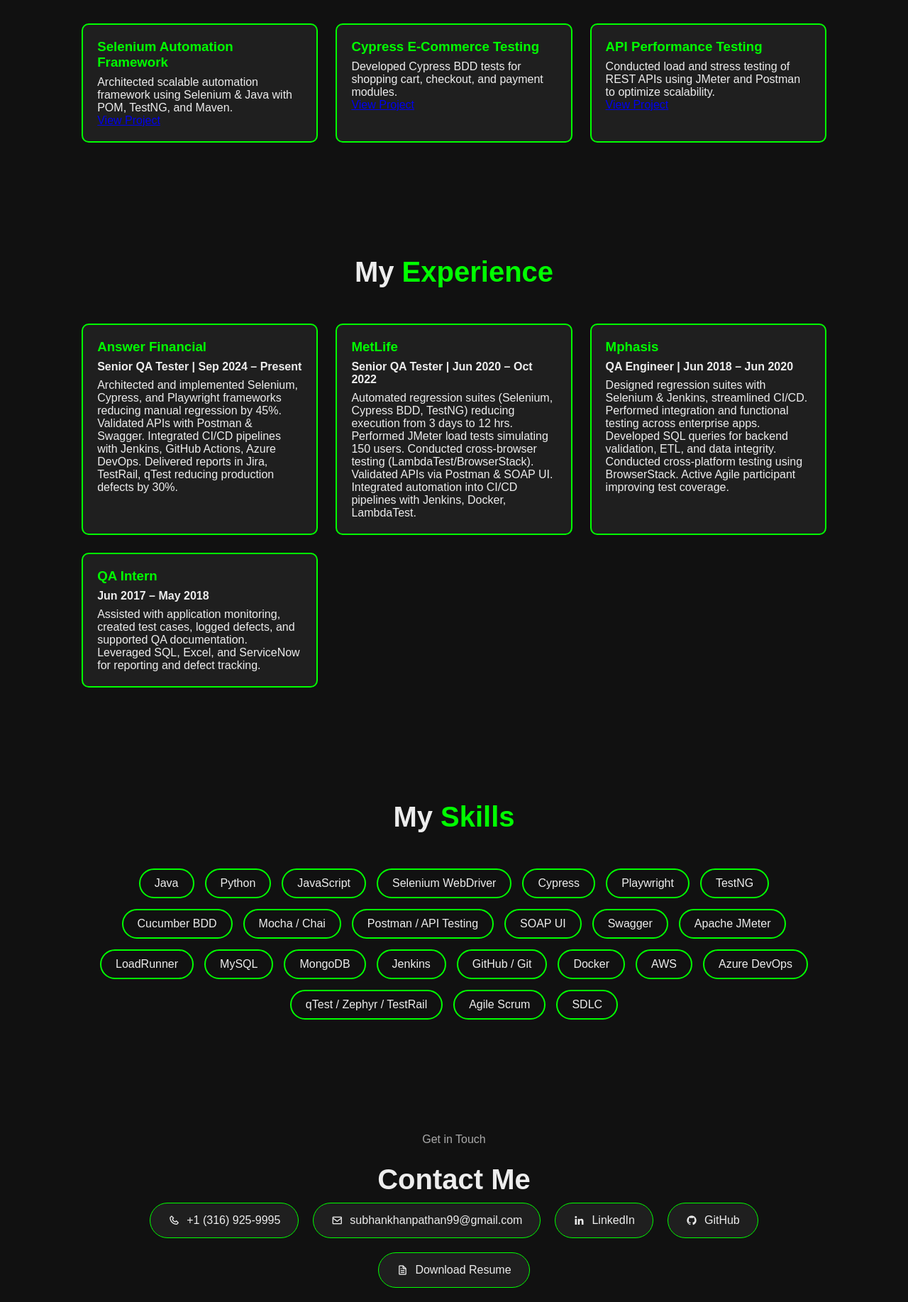
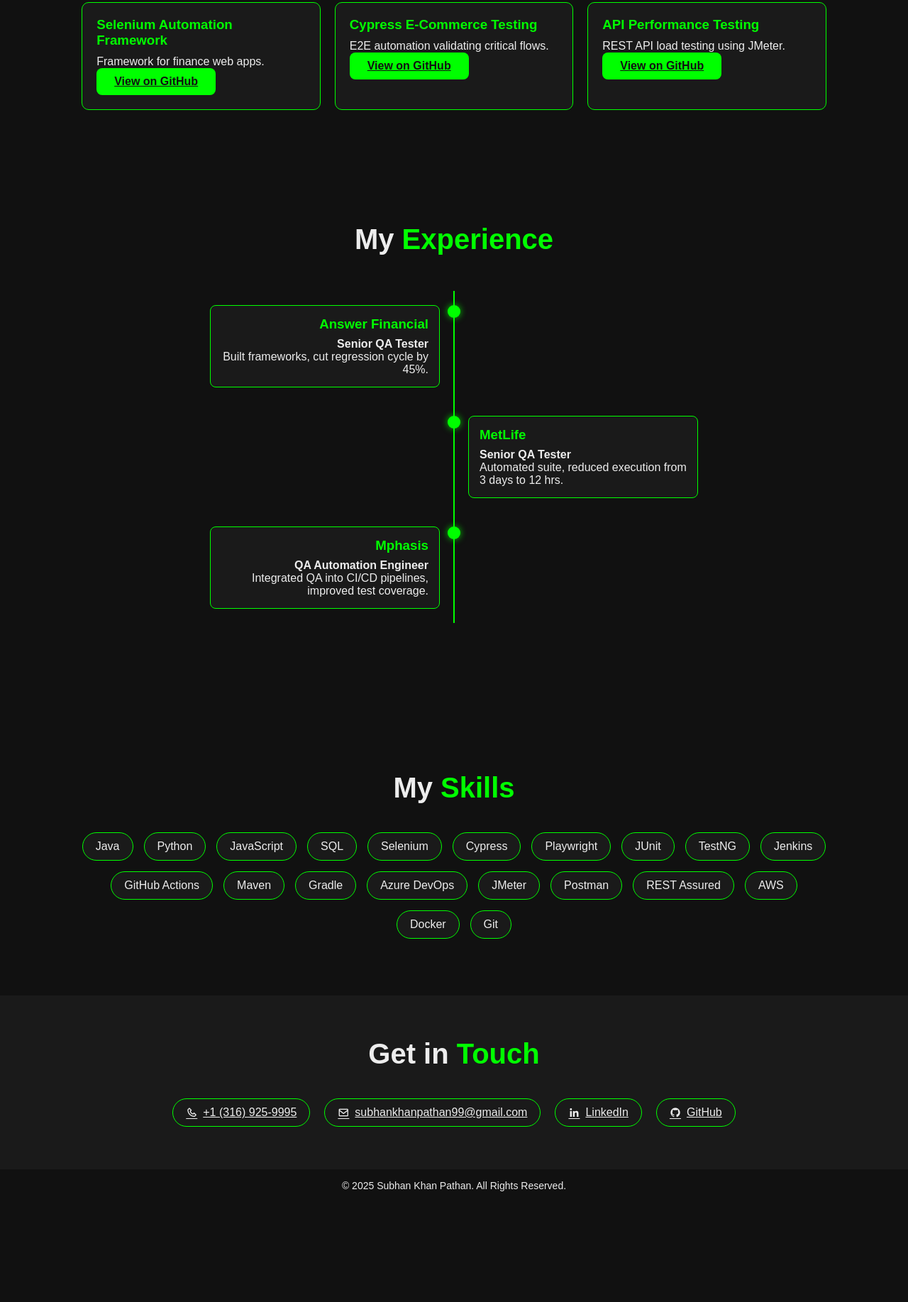
Before and after one commit to SubhanKhanPathan99/SubhanKhanPathan99.github.io, a plain HTML site: page index.html in a window 1280 px wide. Shown: the part 962-2797 px from the top of the page at 71% size. After the commit the page ends 2656 px from the top, so only its background shows below. Drawn offline with nearby package versions, Linux system fonts and the light colour scheme.

Commit message:
Add files via upload

```diff
--- a/index.html
+++ b/index.html
@@ -4,126 +4,327 @@
   <meta charset="UTF-8">
   <meta name="viewport" content="width=device-width, initial-scale=1.0">
   <title>Subhan Khan Pathan - Portfolio</title>
-  <link href="https://unpkg.com/boxicons@2.1.4/css/boxicons.min.css" rel="stylesheet">
+  <link href='https://unpkg.com/boxicons@2.1.4/css/boxicons.min.css' rel='stylesheet'>
 
   <style>
     :root {
       --accent-color: #00ff00;
-      --bg-color: #111111;
-      --secondary-bg: #1f1f1f;
+      --bg-color: #111;
+      --secondary-bg: #1a1a1a;
       --text-color: #ededed;
     }
 
-    body.light-mode {
-      --bg-color: #ffffff;
+    [data-theme="light"] {
+      --bg-color: #fff;
       --secondary-bg: #f5f5f5;
-      --text-color: #111111;
-      --accent-color: #007bff;
+      --text-color: #111;
+      --accent-color: #007f00;
     }
 
-    * { margin: 0; padding: 0; box-sizing: border-box; font-family: 'Poppins', sans-serif; }
-    html { scroll-behavior: smooth; }
-    body { background: var(--bg-color); color: var(--text-color); }
+    * {
+      margin: 0; padding: 0;
+      box-sizing: border-box;
+      font-family: 'Poppins', sans-serif;
+    }
+
+    body {
+      background: var(--bg-color);
+      color: var(--text-color);
+      scroll-behavior: smooth;
+    }
 
     /* Navbar */
     .navbar {
-      position: fixed; top: 0; left: 0; width: 100%;
+      position: fixed;
+      top: 0; left: 0;
+      width: 100%;
       padding: 20px 9%;
-      display: flex; justify-content: space-between; align-items: center;
-      background: rgba(17, 17, 17, 0.9);
-      backdrop-filter: blur(8px);
+      display: flex;
+      justify-content: space-between;
+      align-items: center;
+      background: var(--secondary-bg);
       z-index: 100;
     }
-    .navlist { display: flex; list-style: none; }
-    .navlist li a { margin-left: 30px; color: var(--text-color); text-decoration: none; transition: 0.3s; }
-    .navlist li a:hover, .navlist li a.active { color: var(--accent-color); }
-    #modeToggle { margin-left: 25px; font-size: 24px; cursor: pointer; color: var(--accent-color); }
 
-    /* Sections */
-    section { padding: 100px 9% 60px; }
-    .section-title { text-align: center; font-size: 40px; margin-bottom: 50px; }
-    .section-title span { color: var(--accent-color); }
+    .logo {
+      font-size: 24px;
+      font-weight: 700;
+      color: var(--text-color);
+    }
+
+    .navlist {
+      display: flex;
+      gap: 30px;
+    }
+
+    .navlist a {
+      color: var(--text-color);
+      transition: 0.3s;
+    }
+
+    .navlist a:hover, .navlist a.active {
+      color: var(--accent-color);
+    }
+
+    .toggle-theme {
+      cursor: pointer;
+      font-size: 22px;
+      color: var(--accent-color);
+    }
 
     /* Home */
-    .home { display: flex; align-items: center; justify-content: space-between; min-height: 100vh; gap: 50px; }
-    .home-info { max-width: 600px; }
-    .home-info h1 { font-size: 52px; font-weight: 700; }
-    .home-info h3 { font-size: 28px; margin: 10px 0; }
-    .home-info h3 span { color: var(--accent-color); font-weight: 700; }
-    .home-info p { font-size: 16px; margin: 20px 0 35px; line-height: 1.6; }
-    .btn { padding: 12px 28px; background: var(--accent-color); border: 2px solid var(--accent-color); border-radius: 6px; font-size: 16px; color: #111; font-weight: 600; transition: 0.4s; cursor: pointer; }
-    .btn:hover { background: transparent; color: var(--accent-color); }
+    .home {
+      display: flex;
+      justify-content: space-between;
+      align-items: center;
+      min-height: 100vh;
+      padding: 80px 9% 0;
+      gap: 50px;
+    }
 
-    .home-img { position: relative; width: 320px; height: 320px; }
-    .home-img .img-box { width: 100%; height: 100%; border-radius: 50%; overflow: hidden; display: flex; justify-content: center; align-items: center; }
-    .home-img .img-box img { width: 100%; border-radius: 50%; border: 3px solid var(--accent-color); }
+    .home-info h1 {
+      font-size: 50px;
+    }
+
+    .home-info h3 {
+      font-size: 28px;
+      margin: 10px 0;
+    }
+
+    .home-info h3 span {
+      color: var(--accent-color);
+    }
+
+    .home-info p {
+      margin: 20px 0 30px;
+      line-height: 1.6;
+    }
+
+    .btn {
+      display: inline-block;
+      padding: 10px 25px;
+      background: var(--accent-color);
+      color: #111;
+      border-radius: 8px;
+      font-weight: 600;
+      transition: 0.3s;
+    }
+
+    .btn:hover {
+      background: transparent;
+      border: 2px solid var(--accent-color);
+      color: var(--accent-color);
+    }
+
+    .home-img {
+      position: relative;
+      width: 320px;
+      height: 320px;
+    }
+
+    .home-img img {
+      width: 100%;
+      height: 100%;
+      border-radius: 50%;
+      border: 3px solid var(--accent-color);
+      object-fit: cover;
+    }
 
     .home-img::before, .home-img::after {
       content: '';
-      position: absolute; top: 50%; left: 50%;
-      border: 3px solid transparent; border-radius: 50%;
+      position: absolute;
+      top: 50%; left: 50%;
+      border-radius: 50%;
+      border: 3px solid transparent;
+      transform: translate(-50%, -50%);
     }
+
     .home-img::before {
       width: 100%; height: 100%;
       border-top-color: var(--accent-color);
       border-right-color: var(--accent-color);
-      transform: translate(-50%, -50%);
-      animation: rotateBorder 10s linear infinite;
+      animation: rotate 8s linear infinite;
     }
+
     .home-img::after {
       width: 120%; height: 120%;
       border-bottom-color: var(--accent-color);
       border-left-color: var(--accent-color);
-      transform: translate(-50%, -50%);
-      animation: rotateBorder 12s linear infinite reverse;
-    }
-    @keyframes rotateBorder {
-      0% { transform: translate(-50%,-50%) rotate(0); }
-      100% { transform: translate(-50%,-50%) rotate(360deg); }
+      animation: rotate 10s linear infinite reverse;
     }
 
-    /* Cards */
-    .card-container { display: grid; grid-template-columns: repeat(auto-fit,minmax(280px,1fr)); gap: 25px; }
-    .card { background: var(--secondary-bg); border: 2px solid var(--accent-color); border-radius: 10px; padding: 20px; transition: 0.3s; }
-    .card:hover { transform: translateY(-6px); box-shadow: 0 0 15px rgba(0,255,0,0.4); }
-    .card h3 { color: var(--accent-color); margin-bottom: 8px; }
-    .card h4 { margin-bottom: 8px; }
+    @keyframes rotate {
+      from { transform: translate(-50%, -50%) rotate(0); }
+      to { transform: translate(-50%, -50%) rotate(360deg); }
+    }
+
+    /* Projects */
+    section {
+      padding: 80px 9%;
+    }
+
+    .section-title {
+      text-align: center;
+      font-size: 40px;
+      margin-bottom: 40px;
+    }
+
+    .section-title span {
+      color: var(--accent-color);
+    }
+
+    .project-container {
+      display: grid;
+      grid-template-columns: repeat(auto-fit, minmax(280px, 1fr));
+      gap: 20px;
+    }
+
+    .project-card {
+      border: 1.5px solid var(--accent-color);
+      padding: 20px;
+      border-radius: 10px;
+      background: var(--secondary-bg);
+      transition: 0.3s;
+    }
+
+    .project-card:hover {
+      transform: translateY(-5px);
+      box-shadow: 0 0 20px rgba(0,255,0,0.4);
+    }
+
+    .project-card h3 {
+      margin-bottom: 10px;
+      color: var(--accent-color);
+    }
+
+    /* Experience Timeline */
+    .timeline {
+      position: relative;
+      margin: 50px auto;
+      max-width: 800px;
+    }
+
+    .timeline::before {
+      content: '';
+      position: absolute;
+      top: 0; left: 50%;
+      transform: translateX(-50%);
+      width: 2px;
+      height: 100%;
+      background: var(--accent-color);
+    }
+
+    .timeline-item {
+      position: relative;
+      width: 50%;
+      padding: 20px;
+      box-sizing: border-box;
+      opacity: 0;
+      transform: translateY(50px);
+      transition: all 0.8s ease-out;
+    }
+
+    .timeline-item.show {
+      opacity: 1;
+      transform: translateY(0);
+    }
+
+    .timeline-item:nth-child(odd) {
+      left: 0;
+      text-align: right;
+    }
+
+    .timeline-item:nth-child(even) {
+      left: 50%;
+    }
+
+    .timeline-dot {
+      position: absolute;
+      top: 20px;
+      width: 18px; height: 18px;
+      background: var(--accent-color);
+      border-radius: 50%;
+      box-shadow: 0 0 10px rgba(0,255,0,0.8);
+    }
+
+    .timeline-item:nth-child(odd) .timeline-dot { right: -9px; }
+    .timeline-item:nth-child(even) .timeline-dot { left: -9px; }
+
+    .timeline-content {
+      background: var(--secondary-bg);
+      border: 1px solid var(--accent-color);
+      border-radius: 8px;
+      padding: 15px;
+      display: inline-block;
+      max-width: 90%;
+    }
+
+    .timeline-content h3 {
+      color: var(--accent-color);
+      margin-bottom: 8px;
+    }
 
     /* Skills */
-    .skills-list { display: flex; flex-wrap: wrap; gap: 15px; justify-content: center; }
-    .skill-item {
-      padding: 10px 20px; border: 2px solid var(--accent-color);
-      border-radius: 30px; background: var(--bg-color);
+    .skills-container {
+      display: flex;
+      flex-wrap: wrap;
+      justify-content: center;
+      gap: 15px;
+      margin-top: 30px;
+    }
+
+    .skill {
+      border: 1.5px solid var(--accent-color);
+      padding: 10px 18px;
+      border-radius: 25px;
+      background: var(--secondary-bg);
+      color: var(--text-color);
       transition: 0.3s;
     }
-    .skill-item:hover { background: var(--accent-color); color: #111; }
+
+    .skill:hover {
+      background: var(--accent-color);
+      color: #111;
+      transform: scale(1.05);
+    }
 
     /* Contact */
-    .contact { text-align: center; background: var(--bg-color); color: var(--text-color); }
-    .contact h2 { font-size: 40px; margin-bottom: 10px; }
-    .contact p { color: #aaa; margin-bottom: 25px; }
-    .contact-box { display: flex; justify-content: center; gap: 20px; flex-wrap: wrap; }
-    .contact-item {
-      display: flex; align-items: center; gap: 10px;
-      background: var(--secondary-bg); padding: 15px 25px;
-      border-radius: 40px; border: 1px solid var(--accent-color);
-      font-size: 16px; color: var(--text-color);
-      opacity: 0; transform: translateY(30px);
-      transition: all 0.6s ease;
+    .contact {
+      text-align: center;
+      background: var(--secondary-bg);
+      padding: 60px 9%;
     }
-    .contact-item a { color: var(--text-color); text-decoration: none; }
 
-    .contact-item.show { opacity: 1; transform: translateY(0); }
+    .contact-icons {
+      display: flex;
+      flex-wrap: wrap;
+      justify-content: center;
+      gap: 20px;
+      margin-top: 20px;
+    }
 
-    body:not(.light-mode) .contact-item:hover {
+    .contact-icons a {
+      display: flex;
+      align-items: center;
+      gap: 8px;
+      border: 1.5px solid var(--accent-color);
+      padding: 10px 18px;
+      border-radius: 25px;
+      color: var(--text-color);
+      transition: 0.3s;
+    }
+
+    .contact-icons a:hover {
       background: var(--accent-color);
       color: #111;
-      box-shadow: 0 0 15px var(--accent-color), 0 0 25px var(--accent-color);
-      transform: scale(1.08);
     }
 
-    footer { text-align: center; padding: 20px; background: #0c0c0c; color: #aaa; }
-    body.light-mode footer { background: #f5f5f5; color: #333; }
+    footer {
+      text-align: center;
+      padding: 15px;
+      font-size: 14px;
+      background: var(--bg-color);
+    }
   </style>
 </head>
 <body>
@@ -136,135 +337,143 @@
       <li><a href="#experience">Experience</a></li>
       <li><a href="#skills">Skills</a></li>
       <li><a href="#contact">Contact</a></li>
-      <i class='bx bx-moon' id="modeToggle"></i>
     </ul>
+    <i class='bx bx-moon toggle-theme'></i>
   </nav>
 
   <!-- Home -->
   <section id="home" class="home">
     <div class="home-info">
       <h1>Subhan Khan Pathan</h1>
-      <h3>I'm a <span id="typing-text"></span></h3>
-      <p>Senior QA Automation Engineer with 6+ years of experience delivering high-quality software solutions across finance, insurance, retail, and e-commerce industries.</p>
-      <a href="resume.pdf" download class="btn">Download CV</a>
+      <h3>I'm a <span id="job-title">QA Automation Engineer</span></h3>
+      <p>Senior QA Automation Engineer with 6+ years of experience delivering high-quality solutions across finance, insurance, retail, and e-commerce.</p>
+      <a href="Resume.pdf" download class="btn">Download CV</a>
     </div>
     <div class="home-img">
-      <div class="img-box">
-        <img src="profile.jpg" alt="Subhan Khan Pathan">
-      </div>
+      <img src="Image.png" alt="Profile">
     </div>
   </section>
 
   <!-- Projects -->
-  <section id="projects" class="projects">
+  <section id="projects">
     <h2 class="section-title">My Recent <span>Projects</span></h2>
-    <div class="card-container">
-      <div class="card">
+    <div class="project-container">
+      <div class="project-card">
         <h3>Selenium Automation Framework</h3>
-        <p>Architected scalable automation framework using Selenium & Java with POM, TestNG, and Maven.</p>
-        <a href="https://github.com/your-username/selenium-framework" target="_blank">View Project</a>
+        <p>Framework for finance web apps.</p>
+        <a href="https://github.com/SubhanKhanPathan99/selenium-framework" target="_blank" class="btn">View on GitHub</a>
       </div>
-      <div class="card">
+      <div class="project-card">
         <h3>Cypress E-Commerce Testing</h3>
-        <p>Developed Cypress BDD tests for shopping cart, checkout, and payment modules.</p>
-        <a href="https://github.com/your-username/cypress-ecommerce" target="_blank">View Project</a>
+        <p>E2E automation validating critical flows.</p>
+        <a href="https://github.com/SubhanKhanPathan99/cypress-ecommerce" target="_blank" class="btn">View on GitHub</a>
       </div>
-      <div class="card">
+      <div class="project-card">
         <h3>API Performance Testing</h3>
-        <p>Conducted load and stress testing of REST APIs using JMeter and Postman to optimize scalability.</p>
-        <a href="https://github.com/your-username/api-performance" target="_blank">View Project</a>
+        <p>REST API load testing using JMeter.</p>
+        <a href="https://github.com/SubhanKhanPathan99/api-testing" target="_blank" class="btn">View on GitHub</a>
       </div>
     </div>
   </section>
 
   <!-- Experience -->
-  <section id="experience" class="experience">
+  <section id="experience">
     <h2 class="section-title">My <span>Experience</span></h2>
-    <div class="card-container">
-      <div class="card"><h3>Answer Financial</h3><h4>Senior QA Tester | Sep 2024 – Present</h4><p>Architected and implemented Selenium, Cypress, and Playwright frameworks reducing manual regression by 45%. Validated APIs with Postman & Swagger. Integrated CI/CD pipelines with Jenkins, GitHub Actions, Azure DevOps. Delivered reports in Jira, TestRail, qTest reducing production defects by 30%.</p></div>
-      <div class="card"><h3>MetLife</h3><h4>Senior QA Tester | Jun 2020 – Oct 2022</h4><p>Automated regression suites (Selenium, Cypress BDD, TestNG) reducing execution from 3 days to 12 hrs. Performed JMeter load tests simulating 150 users. Conducted cross-browser testing (LambdaTest/BrowserStack). Validated APIs via Postman & SOAP UI. Integrated automation into CI/CD pipelines with Jenkins, Docker, LambdaTest.</p></div>
-      <div class="card"><h3>Mphasis</h3><h4>QA Engineer | Jun 2018 – Jun 2020</h4><p>Designed regression suites with Selenium & Jenkins, streamlined CI/CD. Performed integration and functional testing across enterprise apps. Developed SQL queries for backend validation, ETL, and data integrity. Conducted cross-platform testing using BrowserStack. Active Agile participant improving test coverage.</p></div>
-      <div class="card"><h3>QA Intern</h3><h4>Jun 2017 – May 2018</h4><p>Assisted with application monitoring, created test cases, logged defects, and supported QA documentation. Leveraged SQL, Excel, and ServiceNow for reporting and defect tracking.</p></div>
+    <div class="timeline">
+
+      <div class="timeline-item">
+        <div class="timeline-dot"></div>
+        <div class="timeline-content">
+          <h3>Answer Financial</h3>
+          <p><strong>Senior QA Tester</strong><br>Built frameworks, cut regression cycle by 45%.</p>
+        </div>
+      </div>
+
+      <div class="timeline-item">
+        <div class="timeline-dot"></div>
+        <div class="timeline-content">
+          <h3>MetLife</h3>
+          <p><strong>Senior QA Tester</strong><br>Automated suite, reduced execution from 3 days to 12 hrs.</p>
+        </div>
+      </div>
+
+      <div class="timeline-item">
+        <div class="timeline-dot"></div>
+        <div class="timeline-content">
+          <h3>Mphasis</h3>
+          <p><strong>QA Automation Engineer</strong><br>Integrated QA into CI/CD pipelines, improved test coverage.</p>
+        </div>
+      </div>
+
     </div>
   </section>
 
   <!-- Skills -->
-  <section id="skills" class="skills">
+  <section id="skills">
     <h2 class="section-title">My <span>Skills</span></h2>
-    <div class="skills-list">
-      <div class="skill-item">Java</div>
-      <div class="skill-item">Python</div>
-      <div class="skill-item">JavaScript</div>
-      <div class="skill-item">Selenium WebDriver</div>
-      <div class="skill-item">Cypress</div>
-      <div class="skill-item">Playwright</div>
-      <div class="skill-item">TestNG</div>
-      <div class="skill-item">Cucumber BDD</div>
-      <div class="skill-item">Mocha / Chai</div>
-      <div class="skill-item">Postman / API Testing</div>
-      <div class="skill-item">SOAP UI</div>
-      <div class="skill-item">Swagger</div>
-      <div class="skill-item">Apache JMeter</div>
-      <div class="skill-item">LoadRunner</div>
-      <div class="skill-item">MySQL</div>
-      <div class="skill-item">MongoDB</div>
-      <div class="skill-item">Jenkins</div>
-      <div class="skill-item">GitHub / Git</div>
-      <div class="skill-item">Docker</div>
-      <div class="skill-item">AWS</div>
-      <div class="skill-item">Azure DevOps</div>
-      <div class="skill-item">qTest / Zephyr / TestRail</div>
-      <div class="skill-item">Agile Scrum</div>
-      <div class="skill-item">SDLC</div>
+    <div class="skills-container">
+      <span class="skill">Java</span>
+      <span class="skill">Python</span>
+      <span class="skill">JavaScript</span>
+      <span class="skill">SQL</span>
+      <span class="skill">Selenium</span>
+      <span class="skill">Cypress</span>
+      <span class="skill">Playwright</span>
+      <span class="skill">JUnit</span>
+      <span class="skill">TestNG</span>
+      <span class="skill">Jenkins</span>
+      <span class="skill">GitHub Actions</span>
+      <span class="skill">Maven</span>
+      <span class="skill">Gradle</span>
+      <span class="skill">Azure DevOps</span>
+      <span class="skill">JMeter</span>
+      <span class="skill">Postman</span>
+      <span class="skill">REST Assured</span>
+      <span class="skill">AWS</span>
+      <span class="skill">Docker</span>
+      <span class="skill">Git</span>
     </div>
   </section>
 
   <!-- Contact -->
   <section id="contact" class="contact">
-    <p>Get in Touch</p>
-    <h2>Contact Me</h2>
-    <div class="contact-box">
-      <div class="contact-item"><i class='bx bx-phone'></i><a href="tel:+13169259995">+1 (316) 925-9995</a></div>
-      <div class="contact-item"><i class='bx bx-envelope'></i><a href="mailto:subhankhanpathan99@gmail.com">subhankhanpathan99@gmail.com</a></div>
-      <div class="contact-item"><i class='bx bxl-linkedin'></i><a href="https://www.linkedin.com/in/pathan-subhan-khan-256547147" target="_blank">LinkedIn</a></div>
-      <div class="contact-item"><i class='bx bxl-github'></i><a href="https://github.com/SubhanKhanPathan99" target="_blank">GitHub</a></div>
-      <div class="contact-item"><i class='bx bx-file'></i><a href="resume.pdf" download>Download Resume</a></div>
+    <h2 class="section-title">Get in <span>Touch</span></h2>
+    <div class="contact-icons">
+      <a href="tel:+13169259995"><i class='bx bx-phone'></i> +1 (316) 925-9995</a>
+      <a href="mailto:subhankhanpathan99@gmail.com"><i class='bx bx-envelope'></i> subhankhanpathan99@gmail.com</a>
+      <a href="https://www.linkedin.com/in/pathan-subhan-khan-256547147/" target="_blank"><i class='bx bxl-linkedin'></i> LinkedIn</a>
+      <a href="https://github.com/SubhanKhanPathan99" target="_blank"><i class='bx bxl-github'></i> GitHub</a>
     </div>
   </section>
 
-  <footer>© 2025 Subhan Khan Pathan. All Rights Reserved.</footer>
+  <!-- Footer -->
+  <footer>
+    <p>© 2025 Subhan Khan Pathan. All Rights Reserved.</p>
+  </footer>
 
-  <!-- Typed.js -->
-  <script src="https://cdn.jsdelivr.net/npm/typed.js@2.0.12"></script>
+  <!-- JS -->
   <script>
-    new Typed("#typing-text", {
-      strings: ["QA Automation Engineer","Selenium/Cypress Specialist","API & Performance Tester","CI/CD & Cloud QA Engineer"],
-      typeSpeed: 60, backSpeed: 40, backDelay: 2000, loop: true
+    // Animated job titles
+    const titles = ["QA Automation Engineer", "Selenium/Cypress Specialist", "Test Automation Expert", "CI/CD Engineer"];
+    let i = 0;
+    setInterval(() => {
+      document.getElementById("job-title").textContent = titles[i];
+      i = (i + 1) % titles.length;
+    }, 2500);
+
+    // Dark/Light mode
+    document.querySelector('.toggle-theme').addEventListener('click', () => {
+      document.body.dataset.theme = document.body.dataset.theme === "light" ? "dark" : "light";
     });
-  </script>
 
-  <!-- Dark/Light Mode -->
-  <script>
-    const modeToggle = document.getElementById("modeToggle");
-    const body = document.body;
-    modeToggle.addEventListener("click", () => {
-      body.classList.toggle("light-mode");
-      modeToggle.classList.toggle("bx-sun");
-      modeToggle.classList.toggle("bx-moon");
-    });
-  </script>
-
-  <!-- Scroll animation -->
-  <script>
-    const items = document.querySelectorAll('.contact-item, .card, .skill-item');
+    // Timeline scroll animation
+    const items = document.querySelectorAll('.timeline-item');
     const observer = new IntersectionObserver(entries => {
       entries.forEach(entry => {
-        if (entry.isIntersecting) {
-          entry.target.classList.add('show');
-          observer.unobserve(entry.target);
-        }
+        if (entry.isIntersecting) entry.target.classList.add('show');
       });
     }, { threshold: 0.2 });
+
     items.forEach(item => observer.observe(item));
   </script>
 </body>
```
